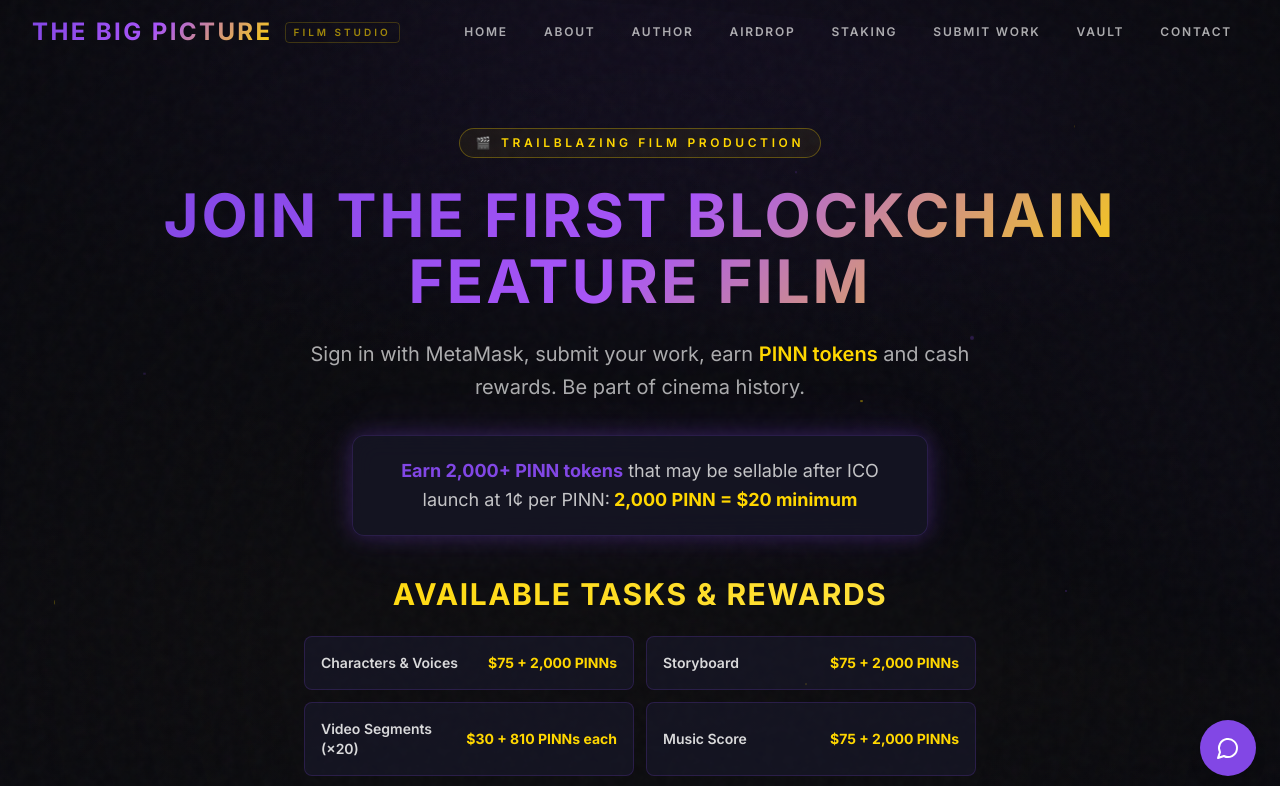
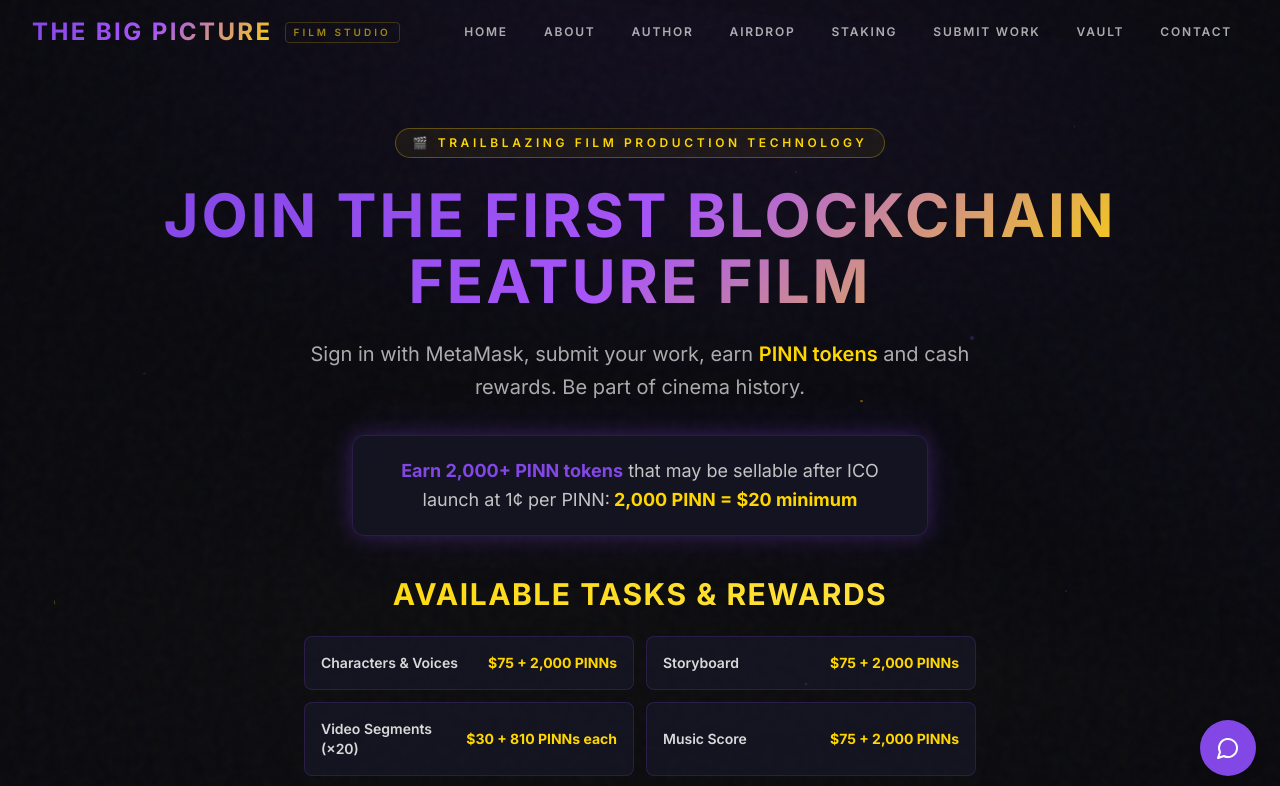
Before and after one commit to jonalaker/thebigpicture, a Next.js app: page / in a window 1280 px wide. Shown: the top 786 px of the page. Built offline with nearby package versions, Linux system fonts and the light colour scheme.

Commit message:
hero section text changed

```diff
--- a/components/hero.tsx
+++ b/components/hero.tsx
@@ -85,7 +85,7 @@ export default function Hero() {
         {/* Tagline */}
         <div className="animate-on-scroll opacity-0 mb-6">
           <span className="inline-block px-4 py-1.5 text-xs uppercase tracking-[0.3em] font-semibold text-[#FFD700] border border-[#FFD700]/30 rounded-full bg-[#FFD700]/5">
-            🎬 Trailblazing Film Production
+            🎬 Trailblazing Film Production Technology
           </span>
         </div>
 
```
